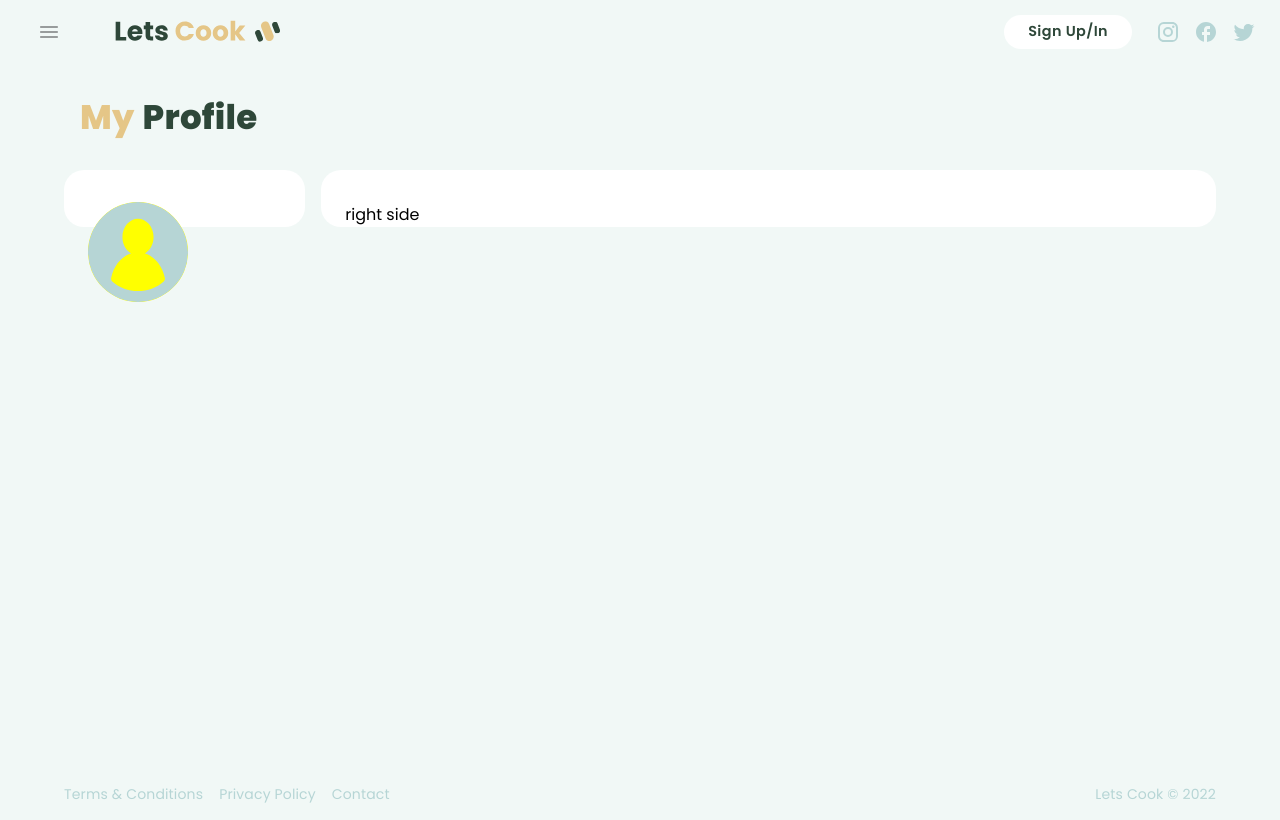
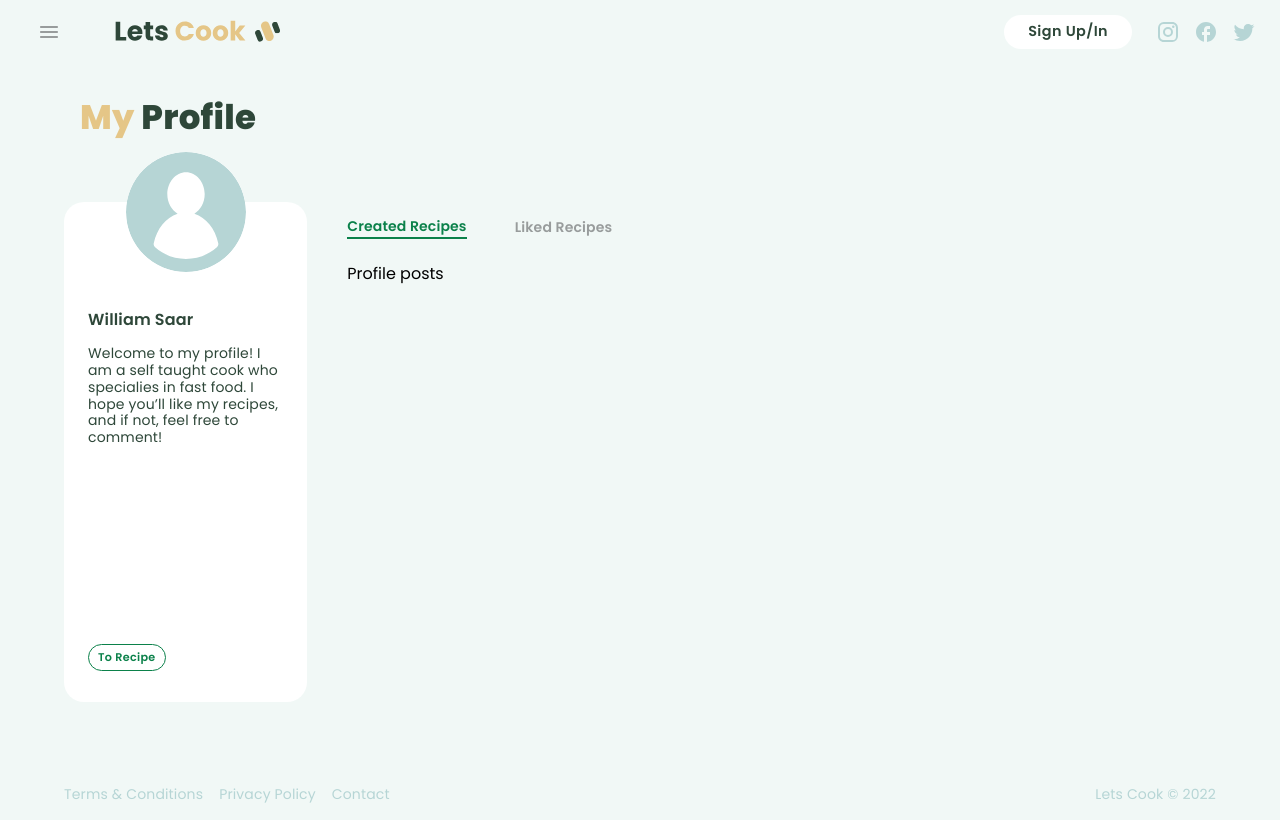
Before and after one commit to millie-wy/letsCook, a React (Create React App) app in the folder client/: page /account in a window 1280 px wide. Built offline with nearby package versions, Linux system fonts and the light colour scheme.

Commit message:
static layout for profile overview done

```diff
--- a/client/src/components/pages/Profile/ProfileOverviewPage.jsx
+++ b/client/src/components/pages/Profile/ProfileOverviewPage.jsx
@@ -1,55 +1,194 @@
-import { Box, Container, Typography } from "@mui/material";
+import { Box, Container, Typography, Button, ButtonGroup } from "@mui/material";
 import userIcon from "../../../assets/logoAndIcons/usericon.svg";
+import { Link } from "react-router-dom";
+import { useState } from "react";
+import ProfilePosts from "./ProfilePosts";
+import RecipeLiked from "./RecipeLiked";
 
 const ProfileOverviewPage = () => {
+  const [selectedContent, setSelectedContent] = useState("recipes");
+
   return (
     <Container sx={{ minHeight: "calc(100vh - 8rem)", mt: "2rem" }}>
       <Box
         sx={{ display: "flex", flexDirection: "row", gap: ".5rem", px: "1rem" }}
       >
+        {/* heading */}
         <Typography
           color="#E5C687"
           variant="h4"
           sx={{ fontFamily: "Poppins", fontWeight: 800 }}
         >
-          My
-        </Typography>
-        <Typography
-          color="#2E4739"
-          variant="h4"
-          sx={{ fontFamily: "Poppins", fontWeight: 800 }}
-        >
-          Profile
+          My <span style={{ color: "#2E4739" }}>Profile</span>
         </Typography>
       </Box>
 
       <Box
-        sx={{ mt: "2rem", display: "flex", flexDirection: "row", gap: "1rem" }}
+        sx={{ mt: "4rem", display: "flex", flexDirection: "row", gap: "1rem" }}
       >
+        {/* left - user details  */}
         <Container
-          sx={{ background: "white", borderRadius: 5, pt: "2rem", width: 300 }}
+          sx={{
+            background: "white",
+            borderRadius: 5,
+            pt: "2rem",
+            width: 300,
+            position: "relative",
+            minHeight: 500,
+          }}
         >
           <Box
             sx={{
-              background: "yellow",
+              background: "white",
               borderRadius: 50,
-              width: 100,
-              height: 100,
+              width: 120,
+              height: 120,
               overflow: "hidden",
               position: "absolute",
+              left: "50%",
+              top: "-50px",
+              transform: "translateX(-50%)",
             }}
           >
             <Box
               component="img"
-              style={{ height: "100px" }}
+              style={{ height: "120px" }}
               src={userIcon}
               alt="LetsCook"
             />
           </Box>
+          <Box
+            sx={{
+              height: "90%",
+              py: "1rem",
+              display: "flex",
+              flexDirection: "column",
+              justifyContent: "space-between",
+            }}
+          >
+            <Box
+              sx={{
+                mt: "60px",
+                color: "#2E4739",
+              }}
+            >
+              <Typography
+                variant="body1"
+                sx={{
+                  fontFamily: "Poppins",
+                  fontWeight: 600,
+                  lineHeight: 1.2,
+                  mb: "1rem",
+                }}
+              >
+                William Saar
+              </Typography>
+              <Typography
+                variant="body2"
+                sx={{ fontFamily: "Poppins", lineHeight: 1.2 }}
+              >
+                Welcome to my profile! I am a self taught cook who specialies in
+                fast food. I hope you’ll like my recipes, and if not, feel free
+                to comment!
+              </Typography>
+            </Box>
+            <Box>
+              <Link
+                to="/"
+                // to={`/recipe/${recipe.title.replaceAll(" ", "-")}`} // to be adjusted
+                style={{ textDecoration: "none" }}
+              >
+                <Button
+                  variant="outlined"
+                  size="small"
+                  sx={{
+                    fontFamily: "Poppins",
+                    letterSpacing: "none",
+                    fontSize: ".7rem",
+                    fontWeight: "600",
+                    bgcolor: "white",
+                    color: "#0B814A",
+                    border: "1.2px solid #0B814A",
+                    textTransform: "capitalize",
+                    borderRadius: 10,
+                    boxShadow: "none",
+                  }}
+                >
+                  To recipe
+                </Button>
+              </Link>
+            </Box>
+          </Box>
         </Container>
-        <Container sx={{ background: "white", borderRadius: 5, pt: "2rem" }}>
-          right side
-        </Container>
+
+        {/* right - user contents  */}
+        <Box sx={{ display: "flex", flexDirection: "column", width: 1 }}>
+          <ButtonGroup
+            value={selectedContent}
+            orientation="horizontal"
+            aria-label="horizontal text button group"
+            variant="string"
+            sx={{ py: ".5rem" }}
+          >
+            <Button
+              disableRipple
+              key="one"
+              sx={{
+                textTransform: "capitalize",
+                color: selectedContent === "recipes" ? "#0B814A" : "#989C9C",
+                "&:hover": {
+                  color: "#0B814A",
+                  background: "none",
+                },
+              }}
+              onClick={() => setSelectedContent("recipes")}
+            >
+              <Typography
+                variant="body2"
+                sx={{
+                  fontFamily: "Poppins",
+                  lineHeight: 1.5,
+                  fontWeight: 600,
+                  mx: ".5rem",
+                  borderBottom:
+                    selectedContent === "recipes" ? "2px solid " : "none",
+                }}
+              >
+                Created Recipes
+              </Typography>
+            </Button>
+            <Button
+              disableRipple
+              key="two"
+              sx={{
+                textTransform: "capitalize",
+                color: selectedContent === "liked" ? "#0B814A" : "#989C9C",
+                "&:hover": {
+                  color: "#0B814A",
+                  background: "none",
+                },
+              }}
+              onClick={() => setSelectedContent("liked")}
+            >
+              <Typography
+                variant="body2"
+                sx={{
+                  fontFamily: "Poppins",
+                  lineHeight: 1.5,
+                  fontWeight: 600,
+                  mx: ".5rem",
+                  borderBottom:
+                    selectedContent === "liked" ? "2px solid " : "none",
+                }}
+              >
+                Liked Recipes
+              </Typography>
+            </Button>
+          </ButtonGroup>
+          <Container sx={{ pt: ".5rem" }}>
+            {selectedContent === "liked" ? <RecipeLiked /> : <ProfilePosts />}
+          </Container>
+        </Box>
       </Box>
     </Container>
   );
```
